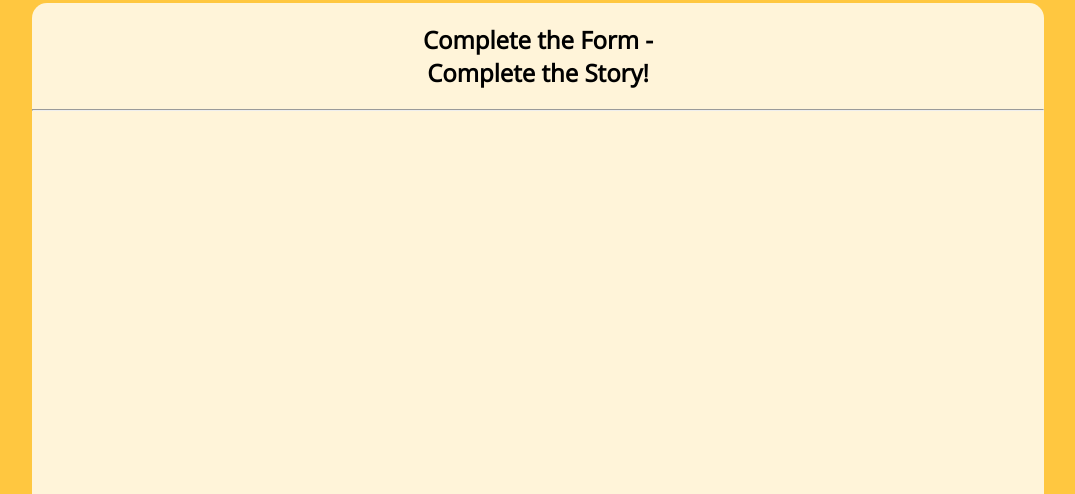
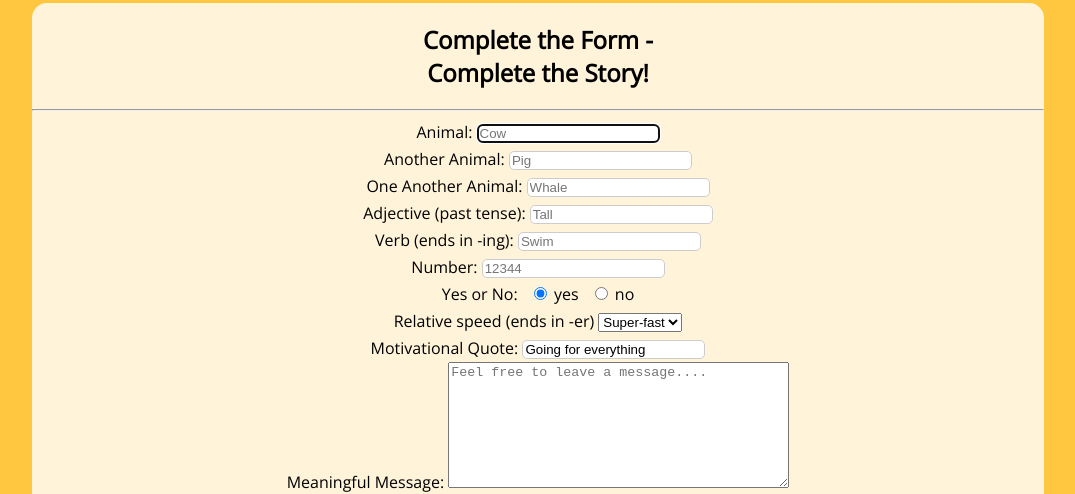
Before and after one commit to uGonzalez8773/Form-Story, a plain HTML site: page index.html in a window 1280 px wide. Shown: the part 313-807 px from the top of the page, without its empty margins (102-1177 px from the left). Drawn offline with nearby package versions, Linux system fonts and the light colour scheme.

Commit message:
new changes

```diff
--- a/index.html
+++ b/index.html
@@ -15,7 +15,61 @@
       <h1>Complete the Form -<br> Complete the Story!</h1>
       <hr>
       <!--Add your form below:-->
-
+      <form action="story.html" method="get">
+        <label for="animal-1">Animal:
+          <input id="animal-1" placeholder="Cow" type="text" name="animal-1" autofocus required>
+        </label>
+        <br>
+        <label for="animal-2">Another Animal:
+          <input id="animal-2" placeholder="Pig" type="text" name="animal-2" required>
+        </label>
+        <br>
+        <label for="animal-3">One Another Animal:
+          <input id="animal-3" placeholder="Whale" type="text" name="animal-3" required>
+        </label>
+        <br>
+        <label for="adj-1">Adjective (past tense):
+          <input id="adj-1" placeholder="Tall" type="text" name="adj-1" required>
+        </label>
+        <br>
+        <label for="verb-1">Verb (ends in -ing):
+          <input id="verb-1" placeholder="Swim" type="text" name="verb-1" required>
+        </label>
+        <br>
+        <label for="num-1">Number:
+          <input id="num-1" placeholder="12344" type="text" name="num-1" required>
+        </label>
+        <br>
+        <span>Yes or No: </span>
+        <input id="yes" name="answer" type="radio" value="yes" checked required>
+        <label for="yes">yes</label>
+        <input id="no" name="answer" value="no" type="radio">
+        <label for="no">no</label>
+        <br>
+        <label for="speed">Relative speed (ends in -er)
+          <select name="speed" id="speed" required>
+            <option value="super-fast" selected>Super-fast</option>
+            <option value="fast">Fast</option>
+            <option value="medium">Medium</option>
+            <option value="slow">Slow</option>
+          </select>
+        </label>
+        <br>
+        <label for="quote">Motivational Quote:
+          <input type="text" id="quote" name="quote" list="quote-choices" value="Going for everything" required>
+          <datalist id="quote-choices">
+            <option value="winner gets ice cream!"></option>
+            <option value="Going for everything"></option>
+          </datalist>
+        </label>
+        <br>
+        <label for="message">Meaningful Message:
+          <textarea name="message" id="message" cols="40" rows="8" placeholder="Feel free to leave a message...." required></textarea>
+        </label>
+        <br>
+        <input type="submit">
+        Form my story
+      </form>
     </section>
   </body>
 </html>
```
